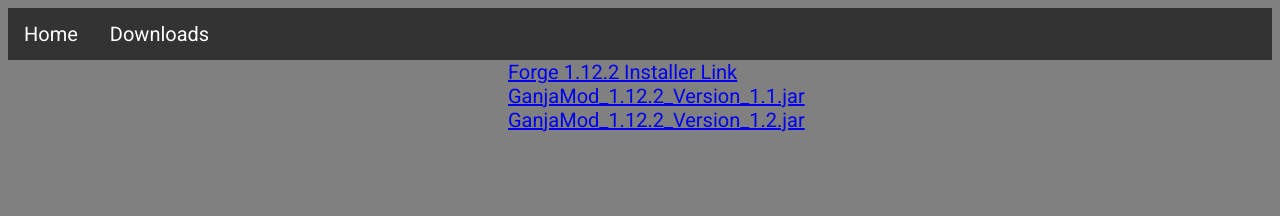
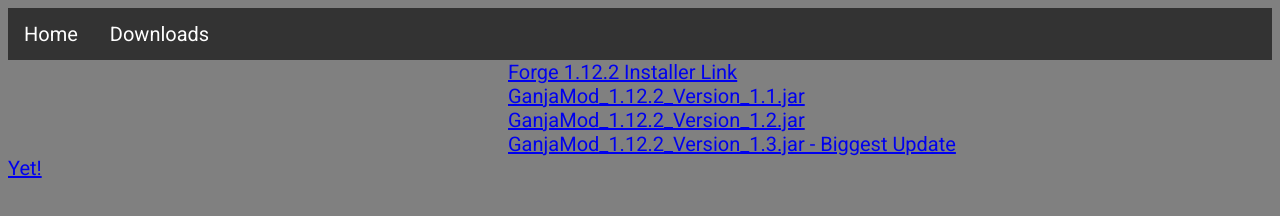
Before and after one commit to ganjamod/ganjamod.github.io, a plain HTML site: page downloads/index.html in a window 1280 px wide. Shown: the top 216 px of the page. Drawn offline with Linux system fonts and the light colour scheme.

Commit message:
Update index.html

```diff
--- a/downloads/index.html
+++ b/downloads/index.html
@@ -60,7 +60,7 @@ li a:hover {
 <a	href="forge-1.12.2-14.23.5.2768-installer.jar" style="padding-bottom: 20px;">Forge 1.12.2 Installer Link</a>
 	<a href="GangaMod_1.12.2_Version_1.1.jar" style="padding-right: 500px;">GanjaMod_1.12.2_Version_1.1.jar</a>
 	<a href="GanjaMod_1.12.2_Version_1.2.jar" style="padding-right: 500px;">GanjaMod_1.12.2_Version_1.2.jar</a>
-
+	<a href="GanjaMod_1.12.2_Version_1.3.jar" style="padding-right: 500px;">GanjaMod_1.12.2_Version_1.3.jar - Biggest Update Yet!</a>
 
 </body>
 </html>
```
